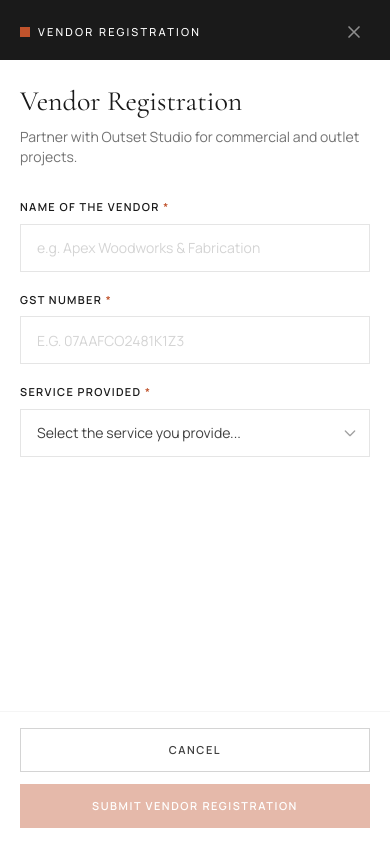
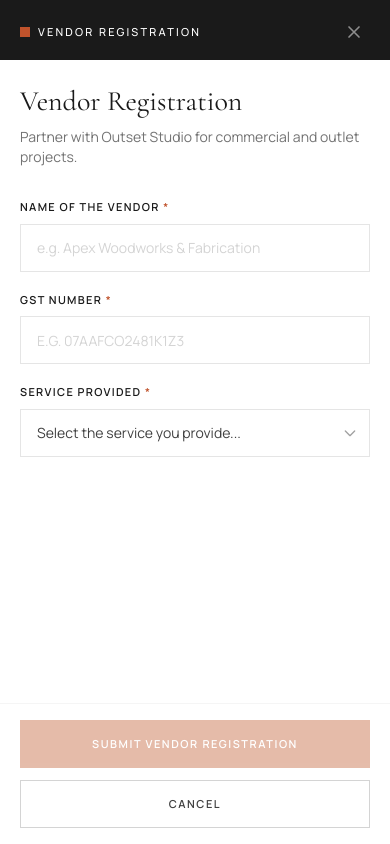
Before and after one commit to taybeen-healthy/outsetStudio, a Next.js app: page /register-vendors in a window 390 px wide. Built offline with nearby package versions, Linux system fonts and the light colour scheme.

Commit message:
fix: register vendors page mobile - stack buttons, increase spacing

```diff
--- a/src/app/register-vendors/page.js
+++ b/src/app/register-vendors/page.js
@@ -54,7 +54,7 @@ export default function RegisterVendorsPage() {
       </div>
 
       {/* Content */}
-      <div className="flex-1 px-5 sm:px-8 py-6 sm:py-10">
+      <div className="flex-1 px-5 sm:px-8 py-6 sm:py-10 pb-16 sm:pb-10">
         <div className="max-w-[720px] mx-auto">
           <h1 className="font-serif text-[#1a1a1a] text-[28px] sm:text-[36px] font-normal leading-tight mb-2">
             Vendor Registration
@@ -63,7 +63,7 @@ export default function RegisterVendorsPage() {
             Partner with Outset Studio for commercial and outlet projects.
           </p>
 
-          <div className="space-y-5">
+          <div className="space-y-5 sm:space-y-6">
             <div>
               <label className="block font-sans text-[11px] sm:text-xs font-semibold tracking-[0.12em] text-[#1a1a1a] mb-2">
                 NAME OF THE VENDOR <span className="text-[#C0532C]">*</span>
@@ -118,22 +118,22 @@ export default function RegisterVendorsPage() {
       </div>
 
       {/* Footer */}
-      <div className="border-t border-neutral-100 px-5 sm:px-8 py-4 sm:py-5">
-        <div className="max-w-[720px] mx-auto flex flex-col sm:flex-row items-stretch sm:items-center justify-between gap-3">
-          <Link
-            href="/"
-            className="h-11 sm:h-12 px-6 border border-neutral-300 font-sans text-[11px] sm:text-xs tracking-[0.14em] uppercase font-semibold text-neutral-700 hover:bg-neutral-100 transition-all rounded-none flex items-center justify-center text-center"
-          >
-            CANCEL
-          </Link>
+      <div className="border-t border-neutral-100 px-5 sm:px-8 py-4 sm:py-5 mt-auto">
+        <div className="max-w-[720px] mx-auto flex flex-col gap-3 sm:flex-row sm:items-center sm:justify-between">
           <button
             disabled={!canSubmit}
-            className={`h-11 sm:h-12 px-8 font-sans text-[11px] sm:text-xs tracking-[0.14em] uppercase font-semibold transition-all rounded-none ${
-              "bg-[#C0532C] text-white hover:bg-[#a34320]"
+            className={`order-1 sm:order-2 h-12 sm:h-12 px-8 w-full sm:w-auto font-sans text-[11px] sm:text-xs tracking-[0.14em] uppercase font-semibold transition-all ${
+              "bg-[#bf572b] text-white hover:bg-[#a34320]"
             } ${!canSubmit ? "opacity-40 cursor-not-allowed" : "cursor-pointer"}`}
           >
             SUBMIT VENDOR REGISTRATION
           </button>
+          <Link
+            href="/"
+            className="order-2 sm:order-1 h-12 sm:h-12 px-6 w-full sm:w-auto border border-neutral-300 font-sans text-[11px] sm:text-xs tracking-[0.14em] uppercase font-semibold text-neutral-700 hover:bg-neutral-100 transition-all flex items-center justify-center text-center"
+          >
+            CANCEL
+          </Link>
         </div>
       </div>
     </div>
```
